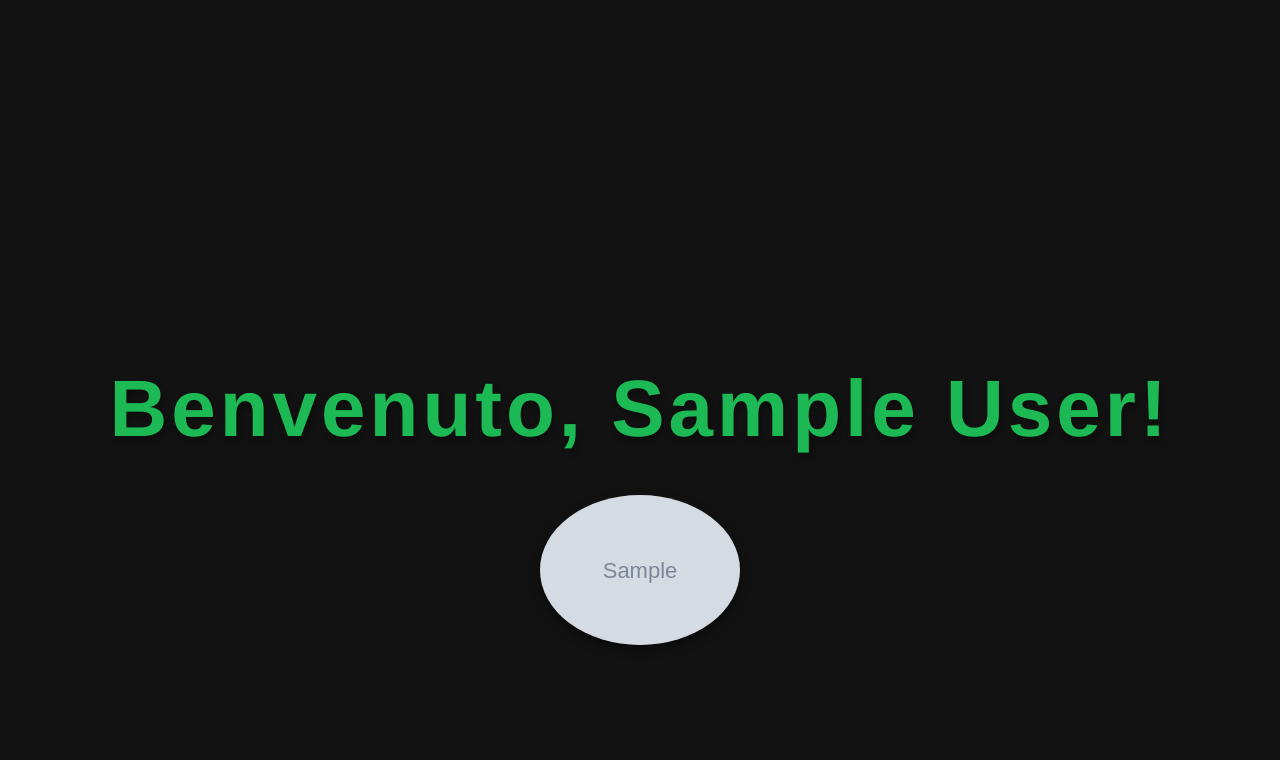
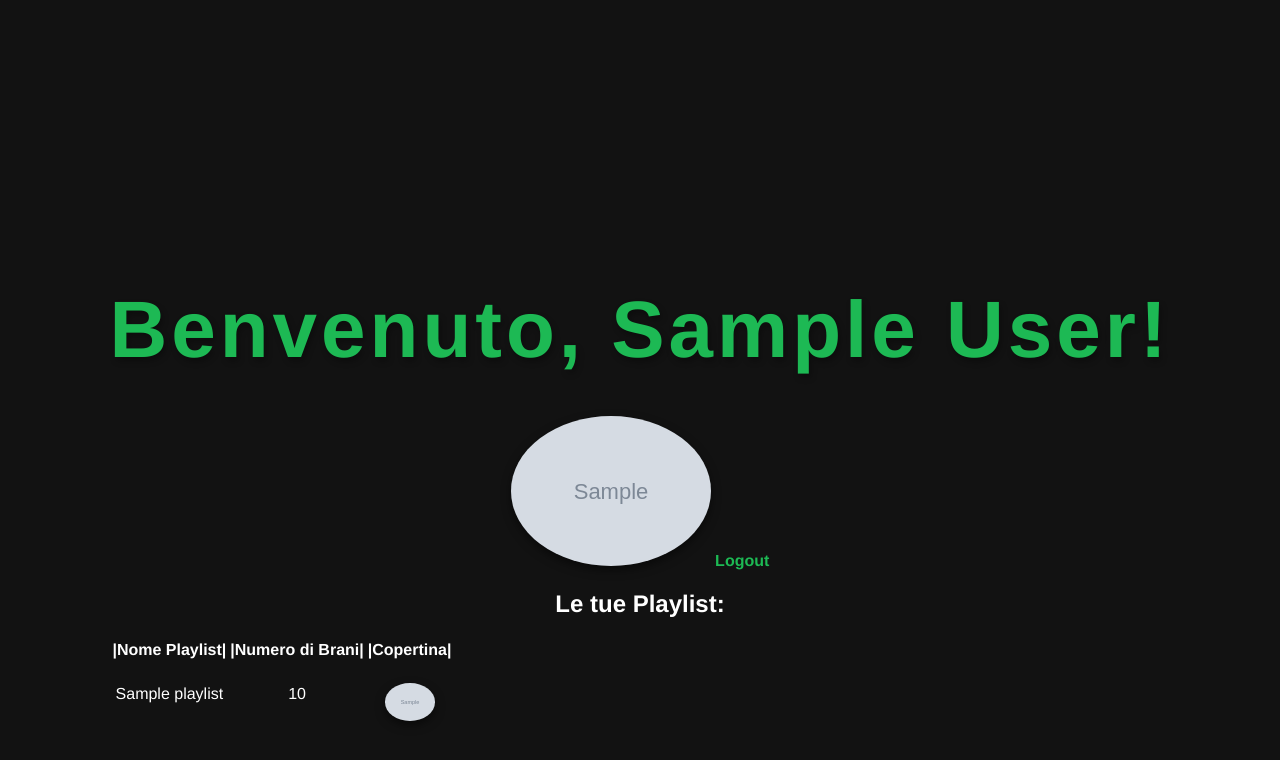
Before and after one commit to IginioMassari4real/progettino_spotify, a Flask app: template templates/home.html in a window 1280 px wide. Shown: the top 760 px of the page. Run offline with Flask 3, Linux system fonts and the light colour scheme; the template is opened without the code that fills it: most values are stand-ins (such as "Sample title", 1, 10 or a date in 2020); grey boxes marked "Sample" are stand-in pictures.

Commit message:
parte 2 parzialmente finita (si vedono le playlist)

```diff
--- a/app.py
+++ b/app.py
@@ -5,7 +5,7 @@ from spotipy.oauth2 import SpotifyOAuth
 #le tue credenziali le trovi nella dashboard di prima
 SPOTIFY_CLIENT_ID = "9214bb00011c4ac88e9abb2b6ce04ae1"
 SPOTIFY_CLIENT_SECRET = "9412f99b5b05479ba88d0e6fa06d3afd"
-SPOTIFY_REDIRECT_URI = "https://5000-iginiomassa-progettinos-39comgz6d2n.ws-eu117.gitpod.io/callback" #dopo il login andiamo qui
+SPOTIFY_REDIRECT_URI = "https://5000-iginiomassa-progettinos-h6b82l1glre.ws-eu117.gitpod.io/callback" #dopo il login andiamo qui
 
 app = Flask(__name__)
 app.secret_key = 'chiave_per_session' #ci serve per identificare la sessione
@@ -15,8 +15,14 @@ sp_oauth = SpotifyOAuth(
     client_id=SPOTIFY_CLIENT_ID,
     client_secret=SPOTIFY_CLIENT_SECRET,
     redirect_uri=SPOTIFY_REDIRECT_URI,
-    scope="user-read-private" #permessi x informazioni dell'utente
+    scope="user-read-private", #permessi x informazioni dell'utente
+    show_dialog=True #forziamo la richiesta di inserire new credenziali
 )
+
+@app.route('/logout')
+def logout():
+    session.clear() #cancelliamo l'access token salvato in session
+    return redirect(url_for('login'))
 
 @app.route('/')
 def login():
@@ -38,6 +44,10 @@ def home():
     sp = spotipy.Spotify(auth=token_info['access_token']) #usiamo il token per ottenere i dati del profilo
     user_info = sp.current_user()
     print(user_info) #capiamo la struttura di user_info per usarle nel frontend
-    return render_template('home.html', user_info=user_info) #passo le info utente all'home.html
+
+    playlists = sp.current_user_playlists() #sempre tramite il token sp preso prima
+    playlists_info = playlists['items'] #prendiamo solo la lista delle playlist
+
+    return render_template('home.html', user_info=user_info, playlists=playlists_info)
 
 app.run(debug=True)
--- a/templates/home.html
+++ b/templates/home.html
@@ -11,6 +11,36 @@
         <h1 align="center" style="margin-top: auto;">Benvenuto, {{ user_info['display_name'] }}!</h1>
     {% if user_info['images'] %}
         <img src="{{ user_info['images'][0]['url'] }}" width="200">
+        <a href="{{ url_for('logout') }}">Logout</a>
+    {% endif %}
+    <h2>Le tue Playlist:</h2>
+    {% if playlists %}
+        <table>
+            <thead>
+                <tr>
+                    <th>|Nome Playlist|</th>
+                    <th>|Numero di Brani|</th>
+                    <th>|Copertina|</th>
+                </tr>
+            </thead>
+            <tbody>
+                {% for playlist in playlists %}
+                    <tr>
+                        <td>{{ playlist['name'] }}</td>
+                        <td>{{ playlist['tracks']['total'] }}</td>
+                        <td>
+                            {% if playlist['images'] %}
+                                <img src="{{ playlist['images'][0]['url'] }}" width="50" alt="Copertina playlist">
+                            {% else %}
+                                Nessuna immagine
+                            {% endif %}
+                        </td>
+                    </tr>
+                {% endfor %}
+            </tbody>
+        </table>
+    {% else %}
+        <p>Non hai playlist disponibili.</p>
     {% endif %}
     </div>
 </body>
```
Also changed, not shown: 1 other file.
